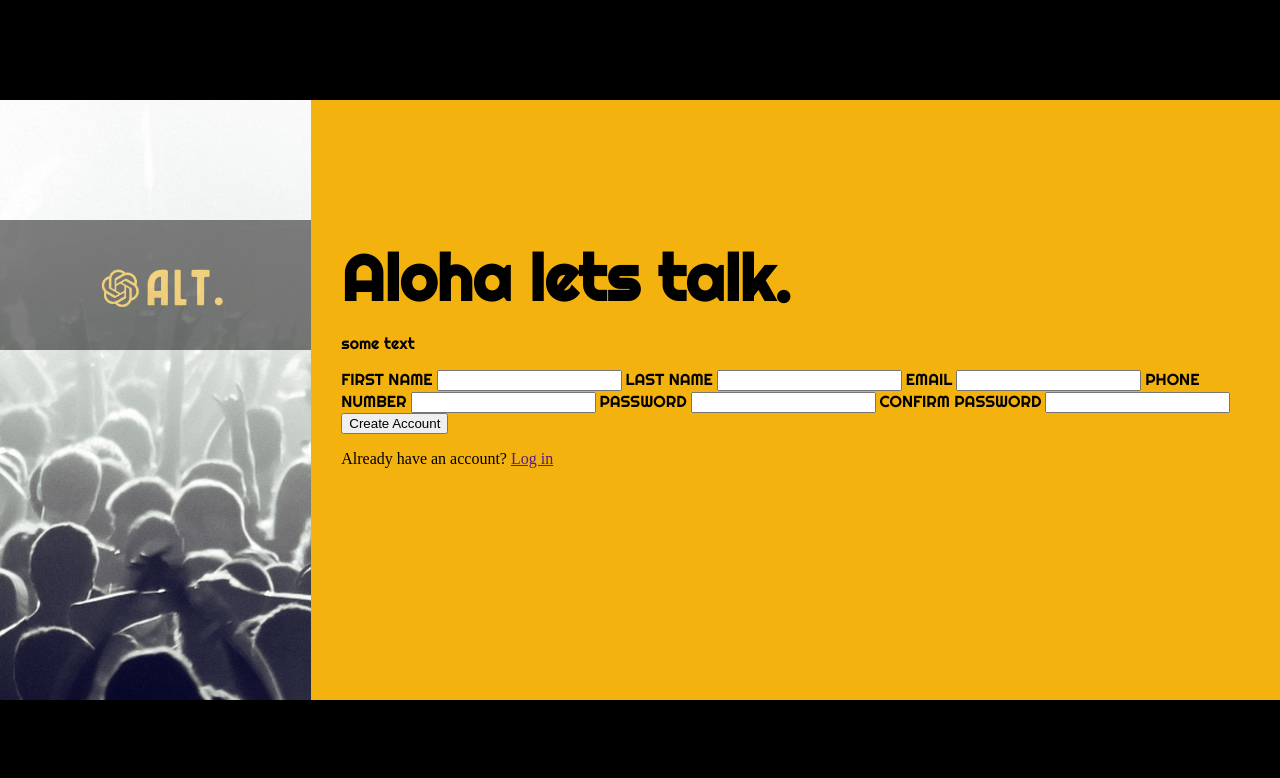
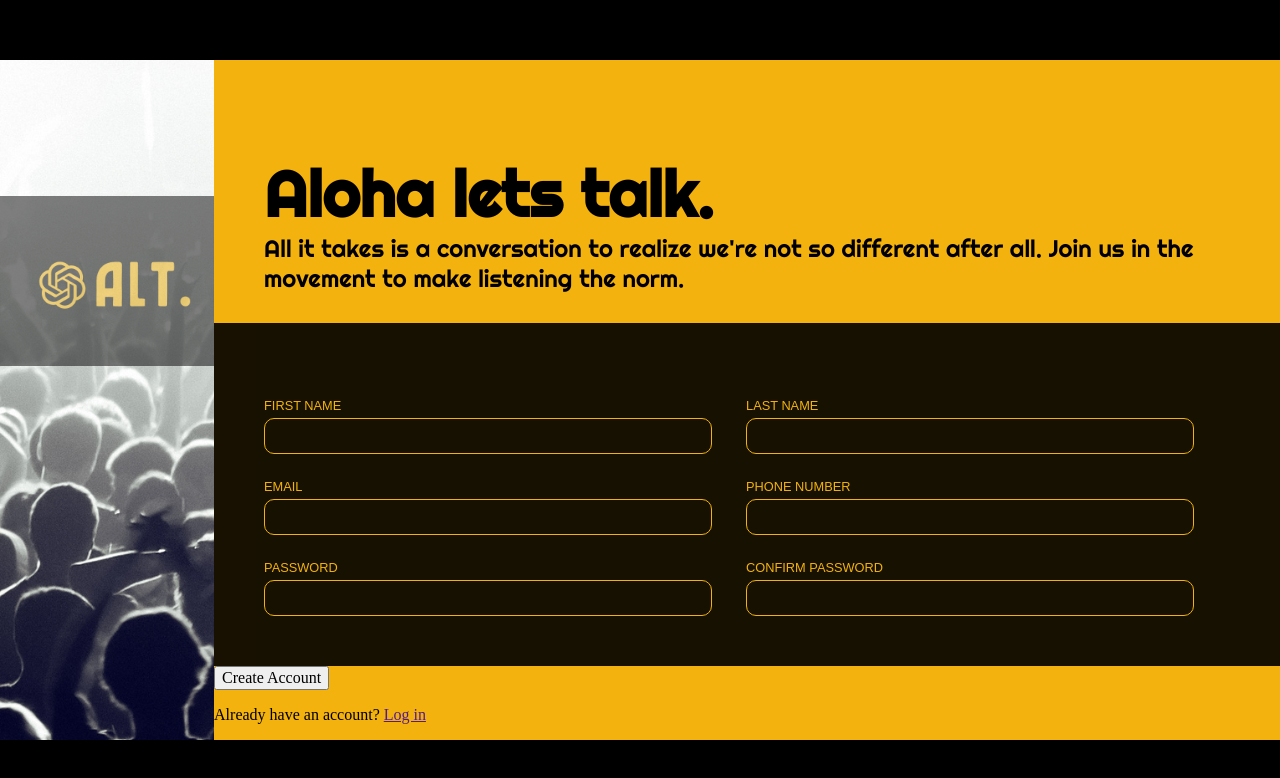
Before and after one commit to just-zack/login_page_odin, a plain HTML site: page index.html in a window 1280 px wide. Drawn offline with Linux system fonts and the light colour scheme.

Commit message:
Adjust styles for form inputs

```diff
--- a/index.html
+++ b/index.html
@@ -20,22 +20,34 @@
             <div id="form_panel">
                 <div id="spacer"></div>
                 <h1 id="strapline" class="text">Aloha lets talk.</h1>
-                <p id="subheading" class="text">some text</p>
+                <p id="subheading" class="text">All it takes is a conversation to realize we're not so different after all. Join us in the movement to make listening the norm.</p>
                 <div id="form_container">
                     <div id="form">
-                        <form>
+                        <form action="" method="">
+                            <div class="form_item">
                                 <label for="first_name">FIRST NAME</label>
                                 <input type="text" id="first_name" name="first_name">
+                            </div>
+                            <div class="form_item">
                                 <label for="last_name">LAST NAME</label>
                                 <input type="tex" id="last_name" name="last_name">
+                            </div>
+                            <div class="form_item">
                                 <label for="email">EMAIL</label>
                                 <input type="email" name="email" id="email">
+                            </div>
+                            <div class="form_item">
                                 <label for="number">PHONE NUMBER</label>
                                 <input type="tel" id="number" name="phone">
+                            </div>
+                            <div class="form_item">
                                 <label for="pwd">PASSWORD</label>
                                 <input type="password" id="pwd" name="pwd">
+                            </div>
+                            <div class="form_item">
                                 <label for="confirm_pwd">CONFIRM PASSWORD</label>
                                 <input type="password" id="confirm_pwd" name="confirm_pwd">
+                            </div>
                         </form>
                     </div>
                 </div>
--- a/styles.css
+++ b/styles.css
@@ -2,6 +2,20 @@
     --main-font: 'Righteous';
     --main-color:  #F4B20E;
     --secondary-color: black;
+    --padding-standard: 50px;
+}
+
+button,
+label,
+input,
+select,
+progress,
+meter {
+  display: block;
+  font-family: inherit;
+  font-size: 100%;
+  margin: 0;
+  box-sizing: border-box;
 }
 
 body {
@@ -21,7 +35,7 @@ body {
     transform: translate(-50%, -50%);
     background-color: var(--main-color);
     width: 100vw;
-    height: 75vh;
+    height: 85vh;
     display: flex;
 }
 #image_block {
@@ -42,29 +56,71 @@ body {
 
 .text {
     font-family: var(--main-font, sans-serif);
-}
-
-label {
-    font-family: var(--main-font, sans-serif);
+    margin: 0;
+    padding-left: var(--padding-standard);
+    padding-right: var(--padding-standard);
 }
 
 .logo {
-    max-height: 120px;
-    margin: 5px;
+    max-height: 150px;
+    padding: 10px;
 }
 
 #form_panel {
     display: flex;
     flex-direction: column;
-    margin: 30px;
+    margin: 0;
+}
+
+#form_container {
+    background-color: var(--secondary-color) ;
+    padding: var(--padding-standard);
+    opacity: 90%;
+
+}
+
+.form_item {
+    flex: auto;
+    display: flex;
+    display: inline-block;
+    padding-right: 30px;
+    padding-top: 25px;
+}
+
+label {
+    font-family: sans-serif;
+    color: var(--main-color);
+    display: flex;
+    font-size: 0.8rem;
+    padding-bottom: 5px;
+    flex: auto;
 }
 
 #spacer {
     height: 20%;
 }
 
-h1 {
+#strapline {
     font-size: 4rem;
-    margin: 0;
-    padding: 0;
 }
+
+#subheading {
+    font-size: 1.5rem;
+    margin-bottom: 30px;
+}
+
+#form {
+    display: inline-block;
+}
+
+input {
+    width: 35vw;
+    padding: 5px;
+    font-size: 1.2rem;
+    font-family: var(--main-font);
+    border-radius: 10px;
+    background-color: var(--secondary-color);
+    border: solid var(--main-color) 1px;
+    color: var(--main-color);
+    flex: auto;
+}
```
Lines whose indentation alone changed are shown as unchanged.
